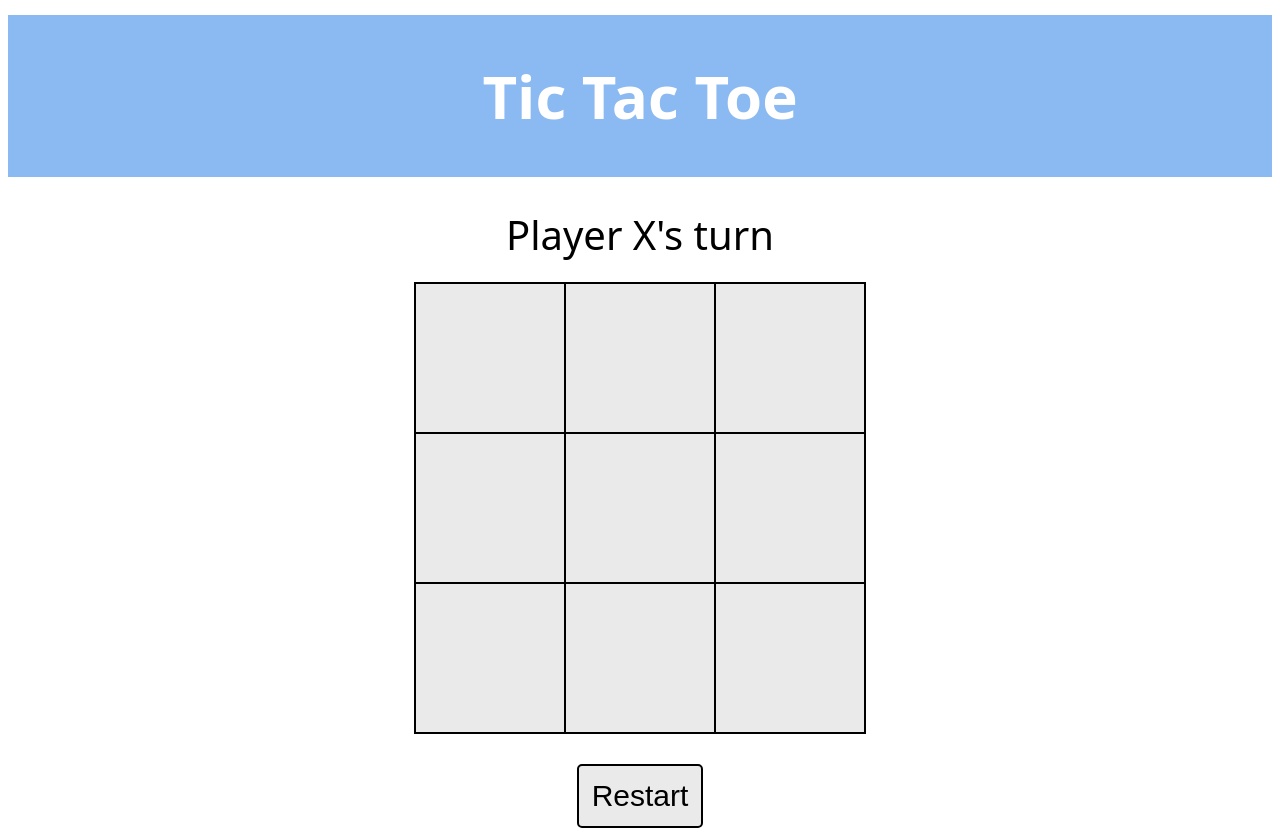
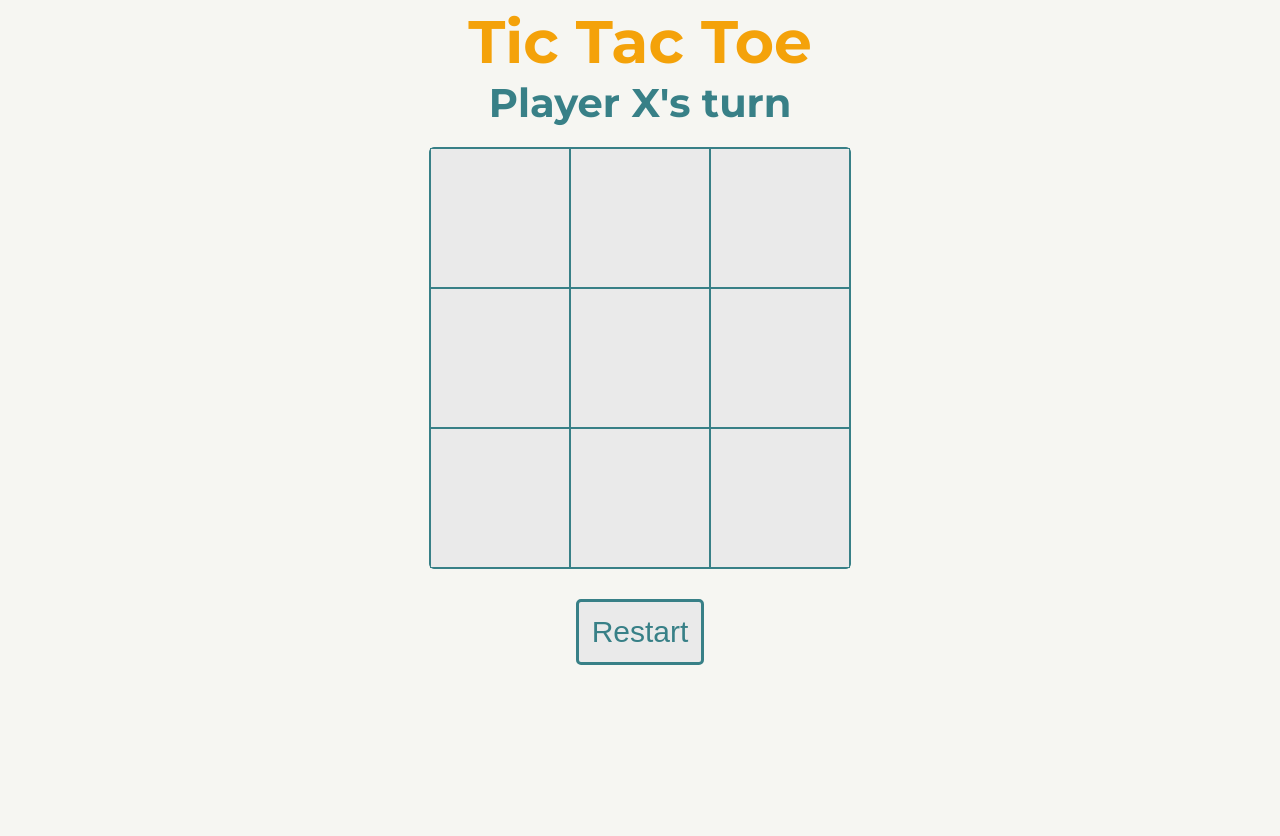
Before and after one commit to adambelko/Tic-Tac-Toe, a plain HTML site: page index.html in a window 1280 px wide. After the commit the page ends 800 px from the top, so only its background shows below. Drawn offline with Linux system fonts and the light colour scheme.

Commit message:
new font and site colour palette

```diff
--- a/index.html
+++ b/index.html
@@ -7,6 +7,9 @@
     <link rel="stylesheet" href="styles.css">
     <script src="script.js" defer></script>
     <title>Tic Tac Toe</title>
+    <link rel="preconnect" href="https://fonts.googleapis.com">
+<link rel="preconnect" href="https://fonts.gstatic.com" crossorigin>
+<link href="https://fonts.googleapis.com/css2?family=Montserrat:ital,wght@0,700;1,400&display=swap" rel="stylesheet">
 </head>
 <body>
     <header>
--- a/styles.css
+++ b/styles.css
@@ -1,25 +1,29 @@
+* {
+    margin: 0;
+}
+
 :root {
-    --white: #ffffff;
     --black: #000000;
-    --blue: #8bb9f2;
     --light-grey: #eaeaea;
-    --orange: #ffa500;
-    --hover: #d9d8d8;
+    --faded-mint: #cbe9d3;
+    --dark-green: #388087;
+    --orange: #f4a20a;
+    --whitesmoke: #f6f6f2;
 }
 
 html {
-    font-family: system-ui, -apple-system, BlinkMacSystemFont, 'Segoe UI', Roboto, Oxygen, Ubuntu, Cantarell, 'Open Sans', 'Helvetica Neue', sans-serif;
+    font-family: 'Montserrat', sans-serif;
     font-size: 62.5%;
     box-sizing: border-box;
+    background: var(--whitesmoke);
 }
 
 header {
     display: flex;
     justify-content: center;
-    background: var(--blue);
-    color: var(--white);
     font-size: 3rem;
-    margin-top: 1.5rem;
+    color: var(--orange);
+    margin-top: 0.5rem;
 }
 
 .main {
@@ -28,29 +32,30 @@ header {
 }
 
 .message {
+    text-align: center;
     font-size: 4rem;
-    margin-top: 3rem;
+    color: var(--dark-green);
     margin-bottom: 1rem;
-    text-align: center;
 }
 
 .gameboard {
     display: grid;
-    grid-template-columns: repeat(3, 15rem);
-    grid-template-rows: repeat(3, 15rem);
-    background: var(--light-grey);
     width: fit-content;
     margin: auto;
+    grid-template-columns: repeat(3, 14rem);
+    grid-template-rows: repeat(3, 14rem);
+    background: var(--light-grey);
+    border: 1px solid var(--dark-green);
     margin-top: 1rem;
-    border: 1px solid black;
+    border-radius: 5px;
 }
 
 .gameboard-field {
     display: flex;
     justify-content: center;
     align-items: center;
-    font-size: 6rem;
-    border: 1px solid black;
+    font-size: 7rem;
+    border: 1px solid var(--dark-green);
 }
 
 .gameboard-field[data-state="PlayerX"] {
@@ -62,20 +67,22 @@ header {
 }
 
 .gameboard-field:hover {
-    background: var(--hover);
+    background: var(--faded-mint);
 }
 
 .restart-btn {
     background: var(--light-grey);
+    color: var(--dark-green);
+    font-weight: 500;
     width: fit-content;
     font-size: 3rem;
     margin: auto;
     margin-top: 3rem;
     padding: 1.3rem;
-    border: 2px solid black;
+    border: 3px solid var(--dark-green);
     border-radius: 5px;
 }
 
 .restart-btn:hover {
-    background: var(--hover);
+    background: var(--faded-mint);
 }
```
